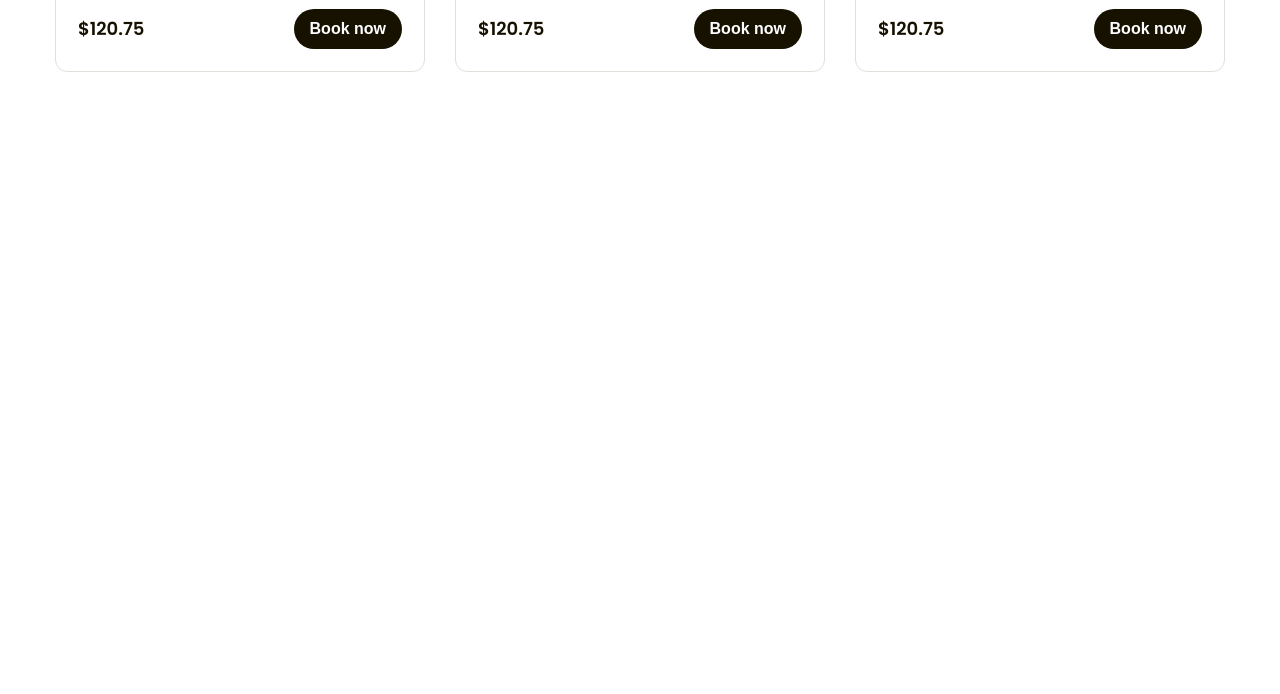
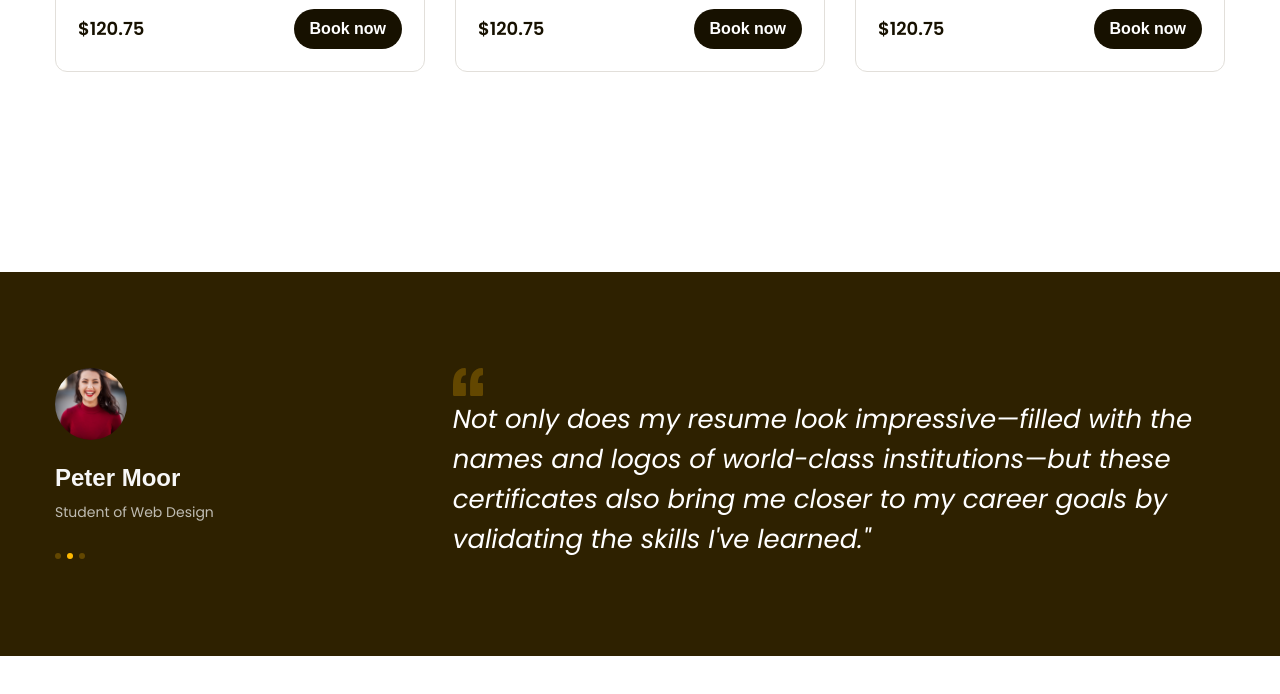
Before and after one commit to tantrung12492/Figma-to-HTML, a plain HTML site: page index.html in a window 1280 px wide. Shown: the part 1615-2309 px from the top of the page. Drawn offline with Linux system fonts and the light colour scheme.

Commit message:
Phần 8- Phần feedback

```diff
--- a/assets/css/style.css
+++ b/assets/css/style.css
@@ -50,7 +50,7 @@ a {
   margin-left: auto;
   margin-right: auto;
 }
-/* Tối ưu : thẻ nào dài quá thì cho nó còn 1 2 dòng và k vỡ giao diện */
+/* Tối ưu : thẻ nào dài quá thì cho nó còn 1 2 dòng và k vỡ giao diện bằng cách gán class .line-clamp vào thẻ bên html */
 .line-clamp {
   display: -webkit-box;
   -webkit-line-clamp: var(--line-clamp, 1);
@@ -355,3 +355,59 @@ a {
 .popular .course-item .btn-book:hover {
   background-color: var(--primary-color);
 }
+
+/* ========= Phần Feedback ========= */
+.feedback {
+  margin-top: 135px;
+  background-color: #2e2100;
+  padding: 96px 0;
+}
+.feedback-item {
+  display: flex;
+}
+.feedback-item .avatar {
+  width: 72px;
+  height: 72px;
+  border-radius: 50%;
+  object-fit: cover;
+}
+.feedback-item .info .member-name {
+  margin-top: 18px;
+  color: #f7f7f7;
+  font-family: var(--font-heading);
+  font-size: 2.4rem;
+  font-weight: 700;
+  line-height: 1.42;
+}
+.feedback-item .info .desc {
+  margin-top: 4px;
+  color: #bfbcb2;
+  font-size: 1.4rem;
+  line-height: 1.86;
+}
+.feedback-item .dots {
+  display: flex;
+  margin-top: 28px;
+  gap: 6px;
+}
+.feedback-item .dot {
+  height: 6px;
+  width: 6px;
+  border-radius: 50%;
+  background: #634700;
+  cursor: pointer;
+}
+.feedback-item .dot.active {
+  background-color: var(--primary-color);
+  cursor: default;
+}
+.feedback-item .content {
+  width: 66%;
+  margin-left: auto;
+}
+.feedback-item blockquote {
+  color: #ffffff;
+  font-style: italic;
+  font-size: 2.6rem;
+  line-height: 1.54;
+}
--- a/index.html
+++ b/index.html
@@ -125,6 +125,7 @@
           </div>
         </div>
       </div>
+
       <!-- ====== Phần Popular ====== -->
       <div class="popular">
         <div class="main-content">
@@ -267,6 +268,45 @@
           </div>
         </div>
       </div>
+
+      <!-- ====== Phần FeedBack ====== -->
+      <div class="feedback">
+        <div class="main-content">
+          <div class="feedback-list">
+            <div class="feedback-item">
+              <!-- Khối bên trái -->
+              <div class="info">
+                <img
+                  src="./assets/img/avatar.jpg"
+                  alt="avatar"
+                  class="avatar"
+                />
+                <p class="member-name">Peter Moor</p>
+                <p class="desc">Student of Web Design</p>
+                <div class="dots">
+                  <span class="dot"></span>
+                  <span class="dot active"></span>
+                  <span class="dot"></span>
+                </div>
+              </div>
+              <!-- Khối bên phải -->
+              <div class="content">
+                <img
+                  src="./assets/img/quotes.svg"
+                  alt="quotes"
+                  class="open-quotes"
+                />
+                <blockquote>
+                  Not only does my resume look impressive—filled with the names
+                  and logos of world-class institutions—but these certificates
+                  also bring me closer to my career goals by validating the
+                  skills I've learned."
+                </blockquote>
+              </div>
+            </div>
+          </div>
+        </div>
+      </div>
     </div>
   </body>
 </html>
```
Also changed, not shown: assets/img/avatar.jpg (added), assets/img/quotes.svg (added).
